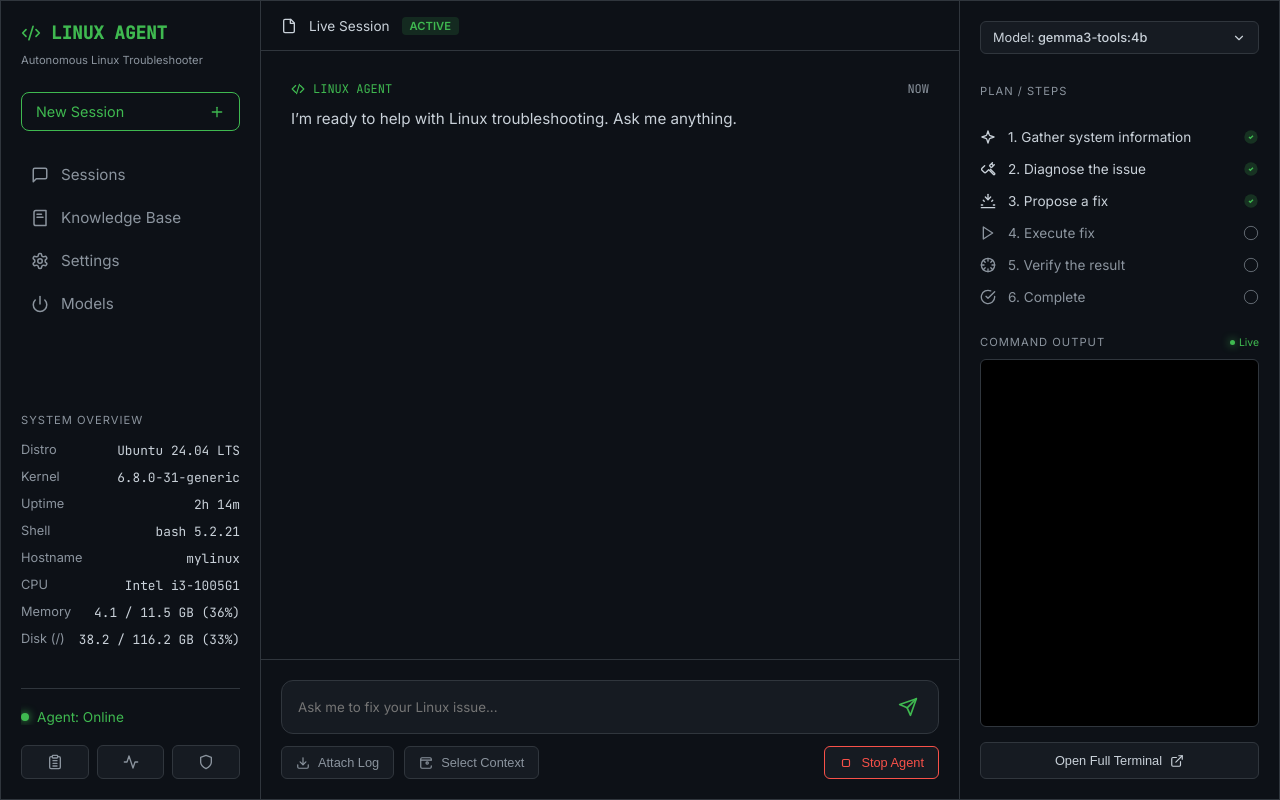
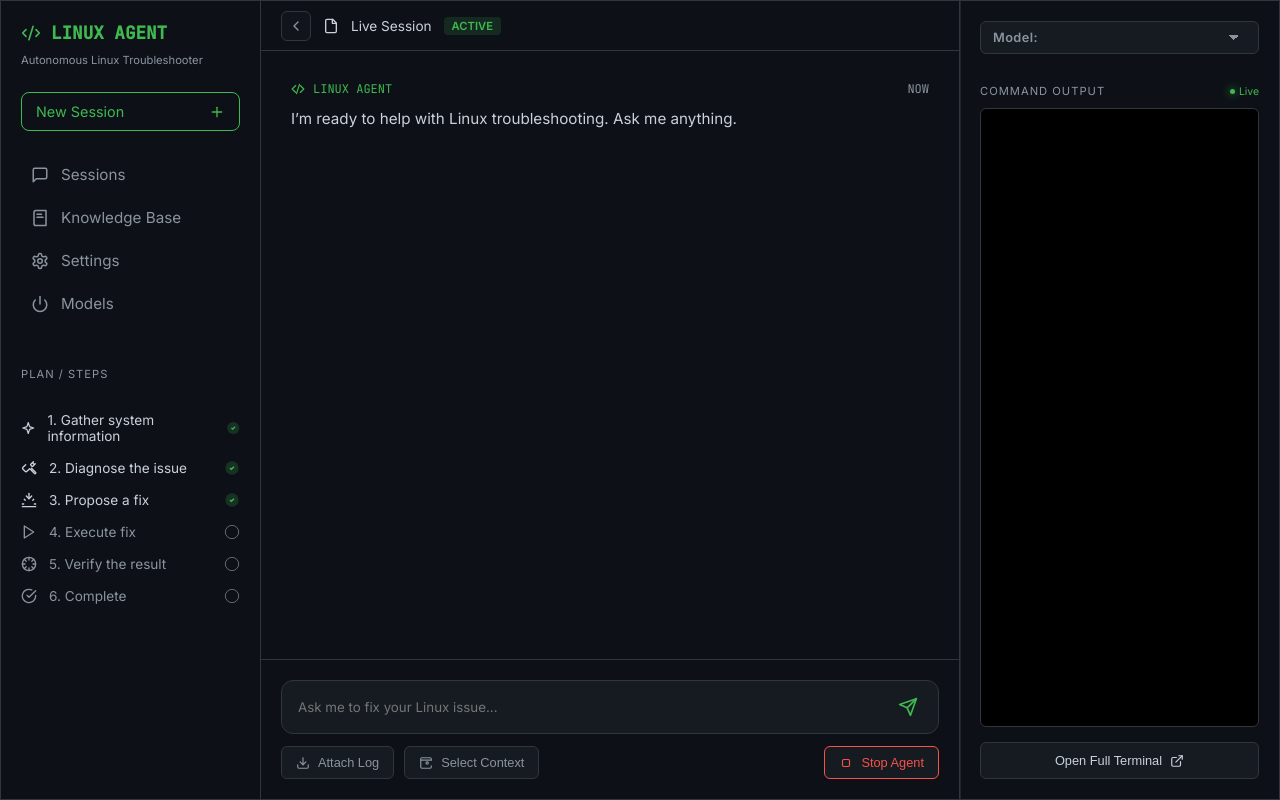
Before and after one commit to atharvakdotdev/Penguin, a Python web app: template templates/index.html in a window 1280 px wide. Run offline with Jinja, Linux system fonts and the light colour scheme; the template is opened without the code that fills it, so the values that code supplies are empty.

Commit message:
Add model selection functionality and update UI for sidebar interactions
- Implemented `list_models` and `set_model` methods in the API for managing Ollama models.
- Enhanced the sidebar UI with collapsible functionality and improved model selection dropdown.
- Added tests for model listing to ensure correct functionality of the new features.

```diff
--- a/templates/index.html
+++ b/templates/index.html
@@ -91,6 +91,14 @@
       flex-direction: column;
       padding: 20px;
       flex-shrink: 0;
+      transition: width 0.28s ease, padding 0.28s ease;
+      overflow: hidden;
+    }
+
+    .sidebar.is-collapsed {
+      width: 0;
+      padding: 0;
+      border-right: none;
     }
 
     .logo-container {
@@ -346,6 +389,29 @@
     .control-btn {
       color: var(--text-dim);
       cursor: pointer;
+      display: inline-flex;
+      align-items: center;
+      justify-content: center;
+      width: 30px;
+      height: 30px;
+      border: 1px solid var(--border-color);
+      border-radius: 6px;
+      background: rgba(255, 255, 255, 0.02);
+      transition: color 0.18s ease, border-color 0.18s ease, background 0.18s ease;
+    }
+
+    .control-btn:hover {
+      color: var(--accent-green);
+      border-color: rgba(63, 185, 80, 0.5);
+      background: rgba(63, 185, 80, 0.08);
+    }
+
+    .sidebar-toggle-icon {
+      transition: transform 0.2s ease;
+    }
+
+    #sidebarToggle.is-closed .sidebar-toggle-icon {
+      transform: rotate(180deg);
     }
 
     .chat-scroll-area {
@@ -587,6 +653,35 @@
       flex-direction: column;
       gap: 30px;
       overflow-y: auto;
+      position: relative;
+      flex-shrink: 0;
+    }
+
+    .right-panel-resizer {
+      position: absolute;
+      top: 0;
+      left: -5px;
+      width: 10px;
+      height: 100%;
+      cursor: col-resize;
+      user-select: none;
+    }
+
+    .right-panel-resizer:hover::before {
+      opacity: 1;
+    }
+
+    .right-panel-resizer::before {
+      content: '';
+      position: absolute;
+      top: 0;
+      left: 50%;
+      transform: translateX(-50%);
+      width: 2px;
+      height: 100%;
+      background: var(--border-color);
+      opacity: 0.6;
+      transition: opacity 0.18s ease;
     }
 
     .model-selector {
@@ -596,9 +691,39 @@
       border-radius: 6px;
       font-size: 0.8rem;
       display: flex;
-      justify-content: space-between;
+      gap: 10px;
       align-items: center;
       color: var(--text-main);
+    }
+
+    .model-selector-label {
+      color: var(--text-dim);
+      white-space: nowrap;
+      font-weight: 600;
+      letter-spacing: 0.03em;
+    }
+
+    .model-select {
+      width: 100%;
+      min-width: 0;
+      background: transparent;
+      border: none;
+      color: var(--text-main);
+      font: inherit;
+      outline: none;
+      cursor: pointer;
+      appearance: none;
+      -webkit-appearance: none;
+      -moz-appearance: none;
+      padding-right: 18px;
+      background-image: linear-gradient(45deg, transparent 50%, var(--text-dim) 50%), linear-gradient(135deg, var(--text-dim) 50%, transparent 50%);
+      background-position: calc(100% - 12px) 50%, calc(100% - 7px) 50%;
+      background-size: 5px 5px, 5px 5px;
+      background-repeat: no-repeat;
+    }
+
+    .model-select:focus {
+      color: var(--accent-green);
     }
 
     .plan-steps {
@@ -717,7 +842,7 @@
           </svg>
           <span>LINUX AGENT</span>
         </div>
-        <p style="font-size: 0.7rem; color: var(--text-dim); margin-top: -15px; margin-bottom: 25px;">Autonomous Linux
+        <p class="logo-subtitle" style="font-size: 0.7rem; color: var(--text-dim); margin-top: -15px; margin-bottom: 25px;">Autonomous Linux
           Troubleshooter</p>
         <a class="btn-new-session" id="newSessionButton" href="#">
           <span>New Session</span>
@@ -770,126 +895,7 @@
             Models
           </li>
         </ul>
-        <div class="system-overview">
-          <span class="section-title">System Overview</span>
-          <div class="stat-row"><span class="stat-label">Distro</span><span class="stat-value">Ubuntu 24.04 LTS</span>
-          </div>
-          <div class="stat-row"><span class="stat-label">Kernel</span><span class="stat-value">6.8.0-31-generic</span>
-          </div>
-          <div class="stat-row"><span class="stat-label">Uptime</span><span class="stat-value">2h 14m</span></div>
-          <div class="stat-row"><span class="stat-label">Shell</span><span class="stat-value">bash 5.2.21</span></div>
-          <div class="stat-row"><span class="stat-label">Hostname</span><span class="stat-value">mylinux</span></div>
-          <div class="stat-row"><span class="stat-label">CPU</span><span class="stat-value">Intel i3-1005G1</span></div>
-          <div class="stat-row"><span class="stat-label">Memory</span><span class="stat-value">4.1 / 11.5 GB
-              (36%)</span></div>
-          <div class="stat-row"><span class="stat-label">Disk (/)</span><span class="stat-value">38.2 / 116.2 GB
-              (33%)</span></div>
-        </div>
-        <div class="agent-status">
-          <div class="status-dot"></div>
-          Agent: Online
-        </div>
-        <div class="quick-actions" style="display: flex; gap: 8px; margin-top: 20px;">
-          <div class="action-btn" style="flex: 1; justify-content: center;"><svg fill="none" height="16"
-              stroke="currentColor" stroke-linecap="round" stroke-linejoin="round" stroke-width="2" viewbox="0 0 24 24"
-              width="16" xmlns="http://www.w3.org/2000/svg">
-              <rect height="4" rx="1" ry="1" width="8" x="8" y="2"></rect>
-              <path d="M16 4h2a2 2 0 0 1 2 2v14a2 2 0 0 1-2 2H6a2 2 0 0 1-2-2V6a2 2 0 0 1 2-2h2"></path>
-              <path d="M9 14h6"></path>
-              <path d="M9 10h6"></path>
-              <path d="M9 18h6"></path>
-            </svg></div>
-          <div class="action-btn" style="flex: 1; justify-content: center;"><svg fill="none" height="16"
-              stroke="currentColor" stroke-linecap="round" stroke-linejoin="round" stroke-width="2" viewbox="0 0 24 24"
-              width="16" xmlns="http://www.w3.org/2000/svg">
-              <path d="M22 12h-4l-3 9L9 3l-3 9H2"></path>
-            </svg></div>
-          <div class="action-btn" style="flex: 1; justify-content: center;"><svg fill="none" height="16"
-              stroke="currentColor" stroke-linecap="round" stroke-linejoin="round" stroke-width="2" viewbox="0 0 24 24"
-              width="16" xmlns="http://www.w3.org/2000/svg">
-              <path d="M12 22s8-4 8-10V5l-8-3-8 3v7c0 6 8 10 8 10"></path>
-            </svg></div>
-        </div>
-      </aside>
-      <!-- END: Sidebar -->
-      <!-- BEGIN: Main Area -->
-      <main class="main-container">
-        <div class="top-bar">
-          <div class="session-info">
-            <svg fill="none" height="16" stroke="currentColor" stroke-linecap="round" stroke-linejoin="round"
-              stroke-width="2" viewbox="0 0 24 24" width="16" xmlns="http://www.w3.org/2000/svg">
-              <path d="M14.5 2H6a2 2 0 0 0-2 2v16a2 2 0 0 0 2 2h12a2 2 0 0 0 2-2V7.5L14.5 2z"></path>
-              <polyline points="14 2 14 8 20 8"></polyline>
-            </svg>
-            <span data-session-title>Live Session</span>
-            <span class="tag-active">ACTIVE</span>
-          </div>
-
-        </div>
-        <div id="chatMessages" class="chat-scroll-area">
-          <div class="message-block">
-            <div class="message-header">
-              <span class="agent-label">
-                <svg fill="none" height="14" stroke="currentColor" stroke-linecap="round" stroke-linejoin="round"
-                  stroke-width="2" viewbox="0 0 24 24" width="14" xmlns="http://www.w3.org/2000/svg">
-                  <path d="m16 18 6-6-6-6"></path>
-                  <path d="m8 6-6 6 6 6"></path>
-                  <path d="m14.5 4-5 16"></path>
-                </svg>
-                LINUX AGENT
-              </span>
-              <span class="timestamp">now</span>
-            </div>
-            <div class="message-content">
-              I’m ready to help with Linux troubleshooting. Ask me anything.
-            </div>
-          </div>
-        </div>
-        <div class="input-wrapper">
-          <div class="chat-input-container">
-            <input id="chatInput" placeholder="Ask me to fix your Linux issue..." type="text" />
-            <button id="sendButton" type="button" style="background: transparent; border: none; color: var(--accent-green); cursor: pointer; display: flex; align-items: center; justify-content: center; padding: 4px;">
-              <svg fill="none" height="20" stroke="currentColor" stroke-linecap="round" stroke-linejoin="round"
-                stroke-width="2" viewbox="0 0 24 24" width="20" xmlns="http://www.w3.org/2000/svg">
-                <line x1="22" x2="11" y1="2" y2="13"></line>
-                <polygon points="22 2 15 22 11 13 2 9 22 2"></polygon>
-              </svg>
-            </button>
-          </div>
-          <div class="chat-actions">
-            <button class="action-btn"><svg fill="none" height="14" stroke="currentColor" stroke-linecap="round"
-                stroke-linejoin="round" stroke-width="2" viewbox="0 0 24 24" width="14"
-                xmlns="http://www.w3.org/2000/svg">
-                <path d="M21 15v4a2 2 0 0 1-2 2H5a2 2 0 0 1-2-2v-4"></path>
-                <polyline points="7 10 12 15 17 10"></polyline>
-                <line x1="12" x2="12" y1="15" y2="3"></line>
-              </svg> Attach Log</button>
-            <button class="action-btn"><svg fill="none" height="14" stroke="currentColor" stroke-linecap="round"
-                stroke-linejoin="round" stroke-width="2" viewbox="0 0 24 24" width="14"
-                xmlns="http://www.w3.org/2000/svg">
-                <path d="M21 7V5a2 2 0 0 0-2-2H5a2 2 0 0 0-2 2v14a2 2 0 0 0 2 2h14a2 2 0 0 0 2-2v-2"></path>
-                <path d="M16 12a2 2 0 1 1-4 0 2 2 0 0 1 4 0Z"></path>
-                <path d="M3 7h18"></path>
-              </svg> Select Context</button>
-            <button class="action-btn btn-stop"><svg fill="none" height="14" stroke="currentColor"
-                stroke-linecap="round" stroke-linejoin="round" stroke-width="2" viewbox="0 0 24 24" width="14"
-                xmlns="http://www.w3.org/2000/svg">
-                <rect height="12" rx="2" width="12" x="6" y="6"></rect>
-              </svg> Stop Agent</button>
-          </div>
-        </div>
-      </main>
-      <!-- END: Main Area -->
-      <!-- BEGIN: Right Inspector -->
-      <aside class="right-panel">
-        <div class="model-selector">
-          <span>Model: <strong style="font-weight: 500;">gemma3-tools:4b</strong></span>
-          <svg fill="none" height="14" stroke="currentColor" stroke-linecap="round" stroke-linejoin="round"
-            stroke-width="2" viewbox="0 0 24 24" width="14" xmlns="http://www.w3.org/2000/svg">
-            <path d="m6 9 6 6 6-6"></path>
-          </svg>
-        </div>
-        <div class="plan-steps">
+<div class="plan-steps">
           <span class="section-title">PLAN / STEPS</span>
           <div class="plan-item done" data-step="0">
             <svg fill="none" stroke="currentColor" stroke-linecap="round" stroke-linejoin="round" stroke-width="2"
@@ -975,6 +981,90 @@
             </svg>
           </div>
         </div>
+
+      </aside>
+      <!-- END: Sidebar -->
+      <!-- BEGIN: Main Area -->
+      <main class="main-container">
+        <div class="top-bar">
+          <div class="session-info">
+            <button class="control-btn" id="sidebarToggle" type="button" aria-label="Collapse sidebar">
+              <svg class="sidebar-toggle-icon" fill="none" height="16" stroke="currentColor" stroke-linecap="round" stroke-linejoin="round"
+                stroke-width="2" viewbox="0 0 24 24" width="16" xmlns="http://www.w3.org/2000/svg">
+                <path d="m15 18-6-6 6-6"></path>
+              </svg>
+            </button>
+            <svg fill="none" height="16" stroke="currentColor" stroke-linecap="round" stroke-linejoin="round"
+              stroke-width="2" viewbox="0 0 24 24" width="16" xmlns="http://www.w3.org/2000/svg">
+              <path d="M14.5 2H6a2 2 0 0 0-2 2v16a2 2 0 0 0 2 2h12a2 2 0 0 0 2-2V7.5L14.5 2z"></path>
+              <polyline points="14 2 14 8 20 8"></polyline>
+            </svg>
+            <span data-session-title>Live Session</span>
+            <span class="tag-active">ACTIVE</span>
+          </div>
+        </div>
+        <div id="chatMessages" class="chat-scroll-area">
+          <div class="message-block">
+            <div class="message-header">
+              <span class="agent-label">
+                <svg fill="none" height="14" stroke="currentColor" stroke-linecap="round" stroke-linejoin="round"
+                  stroke-width="2" viewbox="0 0 24 24" width="14" xmlns="http://www.w3.org/2000/svg">
+                  <path d="m16 18 6-6-6-6"></path>
+                  <path d="m8 6-6 6 6 6"></path>
+                  <path d="m14.5 4-5 16"></path>
+                </svg>
+                LINUX AGENT
+              </span>
+              <span class="timestamp">now</span>
+            </div>
+            <div class="message-content">
+              I’m ready to help with Linux troubleshooting. Ask me anything.
+            </div>
+          </div>
+        </div>
+        <div class="input-wrapper">
+          <div class="chat-input-container">
+            <input id="chatInput" placeholder="Ask me to fix your Linux issue..." type="text" />
+            <button id="sendButton" type="button" style="background: transparent; border: none; color: var(--accent-green); cursor: pointer; display: flex; align-items: center; justify-content: center; padding: 4px;">
+              <svg fill="none" height="20" stroke="currentColor" stroke-linecap="round" stroke-linejoin="round"
+                stroke-width="2" viewbox="0 0 24 24" width="20" xmlns="http://www.w3.org/2000/svg">
+                <line x1="22" x2="11" y1="2" y2="13"></line>
+                <polygon points="22 2 15 22 11 13 2 9 22 2"></polygon>
+              </svg>
+            </button>
+          </div>
+          <div class="chat-actions">
+            <button class="action-btn"><svg fill="none" height="14" stroke="currentColor" stroke-linecap="round"
+                stroke-linejoin="round" stroke-width="2" viewbox="0 0 24 24" width="14"
+                xmlns="http://www.w3.org/2000/svg">
+                <path d="M21 15v4a2 2 0 0 1-2 2H5a2 2 0 0 1-2-2v-4"></path>
+                <polyline points="7 10 12 15 17 10"></polyline>
+                <line x1="12" x2="12" y1="15" y2="3"></line>
+              </svg> Attach Log</button>
+            <button class="action-btn"><svg fill="none" height="14" stroke="currentColor" stroke-linecap="round"
+                stroke-linejoin="round" stroke-width="2" viewbox="0 0 24 24" width="14"
+                xmlns="http://www.w3.org/2000/svg">
+                <path d="M21 7V5a2 2 0 0 0-2-2H5a2 2 0 0 0-2 2v14a2 2 0 0 0 2 2h14a2 2 0 0 0 2-2v-2"></path>
+                <path d="M16 12a2 2 0 1 1-4 0 2 2 0 0 1 4 0Z"></path>
+                <path d="M3 7h18"></path>
+              </svg> Select Context</button>
+            <button class="action-btn btn-stop"><svg fill="none" height="14" stroke="currentColor"
+                stroke-linecap="round" stroke-linejoin="round" stroke-width="2" viewbox="0 0 24 24" width="14"
+                xmlns="http://www.w3.org/2000/svg">
+                <rect height="12" rx="2" width="12" x="6" y="6"></rect>
+              </svg> Stop Agent</button>
+          </div>
+        </div>
+      </main>
+      <!-- END: Main Area -->
+      <!-- BEGIN: Right Inspector -->
+      <aside class="right-panel">
+        <div class="right-panel-resizer" id="rightPanelResizer" aria-hidden="true"></div>
+        <div class="model-selector">
+          <label class="model-selector-label" for="modelSelect">Model:</label>
+          <select class="model-select" id="modelSelect" aria-label="Select Ollama model"></select>
+        </div>
+
         <div class="command-output-wrapper">
           <div class="terminal-header">
             <span class="section-title" style="margin-bottom: 0;">COMMAND OUTPUT</span>
@@ -1022,6 +1112,10 @@
     const sendButton = document.getElementById('sendButton');
     const terminalWindow = document.querySelector('.terminal-window');
     const sidebar = document.querySelector('.sidebar');
+    const sidebarToggle = document.getElementById('sidebarToggle');
+    const rightPanel = document.querySelector('.right-panel');
+    const rightPanelResizer = document.getElementById('rightPanelResizer');
+    const modelSelect = document.getElementById('modelSelect');
     const newSessionButton = document.getElementById('newSessionButton');
     const sessionsButton = document.querySelector('[data-role="sessions-toggle"]');
     const closeSessionsButton = document.getElementById('closeSessionsButton');
@@ -1225,6 +1319,78 @@
       }).catch((error) => {
         addLogOutput(`Unable to load sessions: ${error.message || error}`, true);
       });
+    }
+
+    async function loadAvailableModels(retries = 12) {
+      if (!modelSelect) {
+        return;
+      }
+
+      if (!window.pywebview || !window.pywebview.api || typeof window.pywebview.api.list_models !== 'function') {
+        if (retries > 0) {
+          setTimeout(() => loadAvailableModels(retries - 1), 250);
+        }
+        return;
+      }
+
+      modelSelect.innerHTML = '<option>Loading models...</option>';
+
+      try {
+        const models = await window.pywebview.api.list_models();
+        const normalizedModels = Array.isArray(models)
+          ? models
+          : (models && Array.isArray(models.models) ? models.models : []);
+
+        modelSelect.innerHTML = '';
+        if (!normalizedModels.length) {
+          const option = document.createElement('option');
+          option.value = '';
+          option.textContent = 'No models found';
+          modelSelect.appendChild(option);
+          return;
+        }
+
+        normalizedModels.forEach((modelName) => {
+          const option = document.createElement('option');
+          option.value = modelName;
+          option.textContent = modelName;
+          modelSelect.appendChild(option);
+        });
+
+        if (window.pywebview && window.pywebview.api && typeof window.pywebview.api.model === 'string' && window.pywebview.api.model) {
+          modelSelect.value = window.pywebview.api.model;
+        }
+      } catch (error) {
+        modelSelect.innerHTML = '<option>No models found</option>';
+        addLogOutput(`Unable to load Ollama models: ${error.message || error}`, true);
+      }
+    }
+
+    function toggleSidebar() {
+      const isCollapsed = sidebar.classList.toggle('is-collapsed');
+      if (sidebarToggle) {
+        sidebarToggle.classList.toggle('is-closed', isCollapsed);
+        sidebarToggle.setAttribute('aria-label', isCollapsed ? 'Open sidebar' : 'Collapse sidebar');
+      }
+    }
+
+    function startRightPanelResize(event) {
+      if (!rightPanel) return;
+      event.preventDefault();
+
+      const onMove = (moveEvent) => {
+        const width = Math.max(260, Math.min(700, window.innerWidth - moveEvent.clientX));
+        rightPanel.style.width = `${width}px`;
+        document.documentElement.style.setProperty('--right-panel-width', `${width}px`);
+      };
+
+      const onUp = () => {
+        document.removeEventListener('mousemove', onMove);
+        document.removeEventListener('mouseup', onUp);
+      };
+
+      document.addEventListener('mousemove', onMove);
+      document.addEventListener('mouseup', onUp);
     }
 
     function toggleSessionsPanel() {
@@ -1610,6 +1776,31 @@
 
     sendButton.addEventListener('click', sendMessage);
 
+    if (sidebarToggle) {
+      sidebarToggle.addEventListener('click', toggleSidebar);
+    }
+
+    if (rightPanelResizer) {
+      rightPanelResizer.addEventListener('mousedown', startRightPanelResize);
+    }
+
+    if (modelSelect) {
+      modelSelect.addEventListener('change', async () => {
+        if (!window.pywebview || !window.pywebview.api || typeof window.pywebview.api.set_model !== 'function') {
+          return;
+        }
+
+        try {
+          const result = await window.pywebview.api.set_model(modelSelect.value);
+          if (result && result.status === 'ok') {
+            addLogOutput(`Model switched to ${result.model}.`);
+          }
+        } catch (error) {
+          addLogOutput(`Unable to switch model: ${error.message || error}`, true);
+        }
+      });
+    }
+
     sessionsButton.addEventListener('click', toggleSessionsPanel);
     closeSessionsButton.addEventListener('click', toggleSessionsPanel);
 
@@ -1633,6 +1824,8 @@
     });
 
     renderSessionList();
+    window.addEventListener('load', loadAvailableModels);
+    setTimeout(loadAvailableModels, 100);
 
     document.querySelectorAll('.control-btn').forEach((btn) => {
       btn.addEventListener('click', () => {
```
Also changed, not shown: other parts of templates/index.html (+35 -0 lines), api.py (+41 -0 lines), tests/test_context_flow.py (+15 -0 lines), sessions.db.
